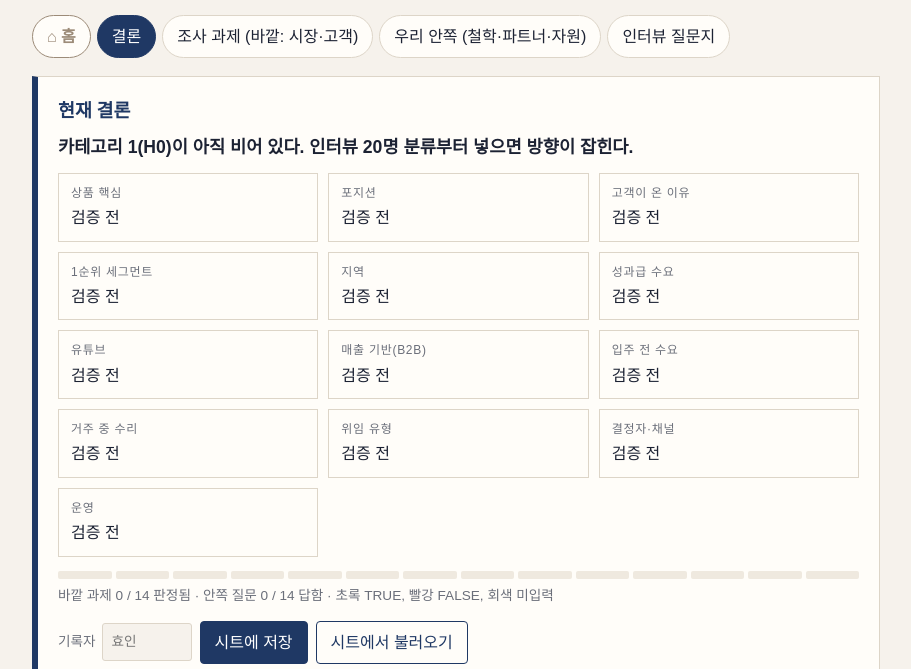
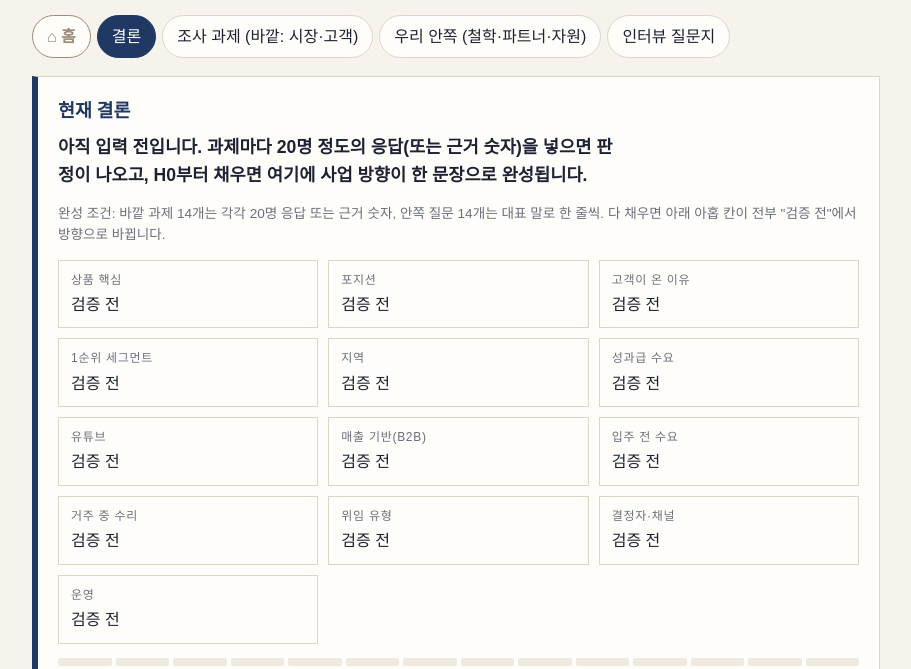
Before and after one commit to donggukson/rehoo, a plain HTML site: page validate.html in a window 1280 px wide. Shown: the part 122-791 px from the top of the page, without its empty margins (184-1095 px from the left). Drawn offline with Linux system fonts and the light colour scheme; a web font is replaced by a local one.

Commit message:
결론 안내 문구를 완성 조건 톤으로
Co-Authored-By: Claude Fable 5.1 <noreply@anthropic.com>
Claude-Session: https://claude.ai/code/session_017De1ba8UHVFEMQzGyqSsv6

```diff
--- a/validate.html
+++ b/validate.html
@@ -114,6 +114,7 @@ input[type=number]{font:inherit;font-variant-numeric:tabular-nums;padding:7px 9p
     <div class="verdict">
       <h2>현재 결론</h2>
       <p class="pos" id="pos"></p>
+      <p class="small" id="howto">완성 조건: 바깥 과제 14개는 각각 20명 응답 또는 근거 숫자, 안쪽 질문 14개는 대표 말로 한 줄씩. 다 채우면 아래 아홉 칸이 전부 "검증 전"에서 방향으로 바뀝니다.</p>
       <div class="grid" id="cells"></div>
       <div class="prog" id="prog"></div>
       <div class="small" id="progtxt"></div>
@@ -399,7 +400,7 @@ function renderInside(){
 function conclude(){
   const st={};H.forEach(h=>st[h.id]=status(h));const v0=vals(H[0]);const c={};
   if(st.H0===false){c.pos=v0.b>=v0.c?'턴키 선호 시장으로 판정됨. 리후는 하이엔드 스튜디오의 협력 시공사(C)로 간다.':'셀프 선호 시장으로 판정됨. 시공 대신 공정 순서 컨설팅·감리 상품으로 피벗한다.'}
-  else if(st.H0===null){c.pos='카테고리 1(H0)이 아직 비어 있다. 인터뷰 20명 분류부터 넣으면 방향이 잡힌다.'}
+  else if(st.H0===null){c.pos='아직 입력 전입니다. 과제마다 20명 정도의 응답(또는 근거 숫자)을 넣으면 판정이 나오고, H0부터 채우면 여기에 사업 방향이 한 문장으로 완성됩니다.'}
   else{
     let core='되돌릴 수 없는 공정(설비·방수·전기·바닥)의 책임 시공';
     if(st.H2===true)core='고객이 고른 하이엔드 디테일을 기초공정부터 책임지고 그대로 구현';
```
